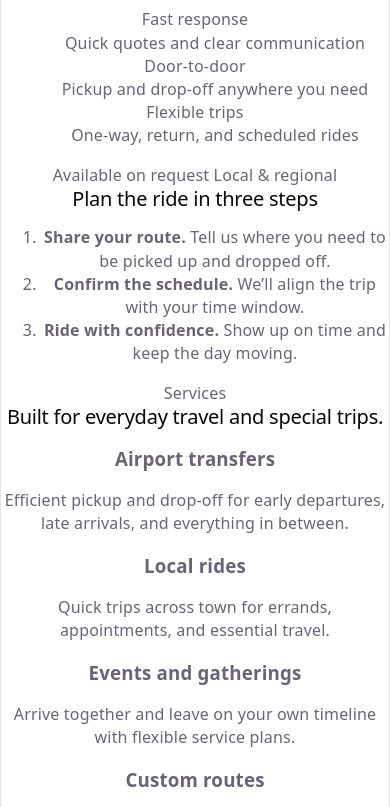
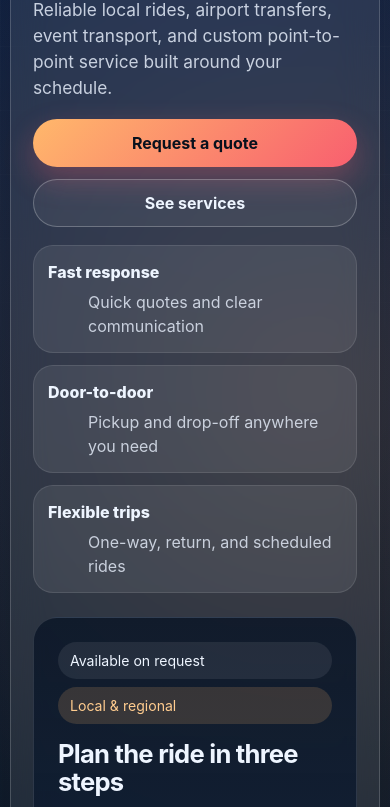
Before and after one commit to Travelingstarservice/travelingstarservice.github.io, a website built with Vite: page index.html in a window 390 px wide. Shown: the part 210-1017 px from the top of the page. Built offline with nearby package versions, Linux system fonts and the light colour scheme.

Commit message:
Update styles in src/style.css for better layout
Refactor CSS variables and styles for improved design consistency and responsiveness.

```diff
--- a/src/style.css
+++ b/src/style.css
@@ -1,296 +1,363 @@
 :root {
-  --text: #6b6375;
-  --text-h: #08060d;
-  --bg: #fff;
-  --border: #e5e4e7;
-  --code-bg: #f4f3ec;
-  --accent: #aa3bff;
-  --accent-bg: rgba(170, 59, 255, 0.1);
-  --accent-border: rgba(170, 59, 255, 0.5);
-  --social-bg: rgba(244, 243, 236, 0.5);
-  --shadow:
-    rgba(0, 0, 0, 0.1) 0 10px 15px -3px, rgba(0, 0, 0, 0.05) 0 4px 6px -2px;
-
-  --sans: system-ui, 'Segoe UI', Roboto, sans-serif;
-  --heading: system-ui, 'Segoe UI', Roboto, sans-serif;
-  --mono: ui-monospace, Consolas, monospace;
-
-  font: 18px/145% var(--sans);
-  letter-spacing: 0.18px;
-  color-scheme: light dark;
-  color: var(--text);
-  background: var(--bg);
+  font-family: Inter, ui-sans-serif, system-ui, -apple-system, BlinkMacSystemFont, 'Segoe UI', sans-serif;
+  line-height: 1.5;
+  font-weight: 400;
+  color: #f3f7fb;
+  background:
+    radial-gradient(circle at top, rgba(35, 95, 235, 0.22), transparent 34%),
+    radial-gradient(circle at 80% 20%, rgba(255, 164, 72, 0.18), transparent 26%),
+    linear-gradient(180deg, #06111f 0%, #09192d 42%, #f5f7fb 42%, #f5f7fb 100%);
   font-synthesis: none;
   text-rendering: optimizeLegibility;
   -webkit-font-smoothing: antialiased;
   -moz-osx-font-smoothing: grayscale;
-
-  @media (max-width: 1024px) {
-    font-size: 16px;
-  }
+  color: #102033;
 }
 
-@media (prefers-color-scheme: dark) {
-  :root {
-    --text: #9ca3af;
-    --text-h: #f3f4f6;
-    --bg: #16171d;
-    --border: #2e303a;
-    --code-bg: #1f2028;
-    --accent: #c084fc;
-    --accent-bg: rgba(192, 132, 252, 0.15);
-    --accent-border: rgba(192, 132, 252, 0.5);
-    --social-bg: rgba(47, 48, 58, 0.5);
-    --shadow:
-      rgba(0, 0, 0, 0.4) 0 10px 15px -3px, rgba(0, 0, 0, 0.25) 0 4px 6px -2px;
-  }
+* {
+  box-sizing: border-box;
+}
 
-  #social .button-icon {
-    filter: invert(1) brightness(2);
-  }
+html {
+  scroll-behavior: smooth;
 }
 
 body {
   margin: 0;
+  min-width: 320px;
+  min-height: 100vh;
+}
+
+body::before {
+  content: '';
+  position: fixed;
+  inset: 0;
+  pointer-events: none;
+  background-image: linear-gradient(rgba(255, 255, 255, 0.04) 1px, transparent 1px), linear-gradient(90deg, rgba(255, 255, 255, 0.04) 1px, transparent 1px);
+  background-size: 64px 64px;
+  mask-image: linear-gradient(to bottom, rgba(0, 0, 0, 0.6), transparent 85%);
+}
+
+a {
+  color: inherit;
+  text-decoration: none;
+}
+
+button,
+a {
+  -webkit-tap-highlight-color: transparent;
+}
+
+#app {
+  width: 100%;
+}
+
+.site-shell {
+  width: min(1180px, calc(100% - 32px));
+  margin: 0 auto;
+  padding: 48px 0 72px;
+}
+
+.hero,
+.section,
+.contact-band {
+  border: 1px solid rgba(255, 255, 255, 0.18);
+  background: rgba(255, 255, 255, 0.08);
+  backdrop-filter: blur(18px);
+  box-shadow: 0 18px 60px rgba(4, 12, 24, 0.18);
+}
+
+.hero {
+  display: grid;
+  grid-template-columns: minmax(0, 1.5fr) minmax(320px, 0.9fr);
+  gap: 24px;
+  padding: 32px;
+  border-radius: 28px;
+  color: #eef5ff;
+}
+
+.hero-copy {
+  display: grid;
+  gap: 18px;
+}
+
+.eyebrow {
+  margin: 0;
+  text-transform: uppercase;
+  letter-spacing: 0.18em;
+  font-size: 0.78rem;
+  font-weight: 700;
+  color: #92c4ff;
 }
 
 h1,
-h2 {
-  font-family: var(--heading);
-  font-weight: 500;
-  color: var(--text-h);
+h2,
+h3,
+p,
+dl,
+ol,
+ul {
+  margin: 0;
 }
 
 h1 {
-  font-size: 56px;
-  letter-spacing: -1.68px;
-  margin: 32px 0;
-  @media (max-width: 1024px) {
-    font-size: 36px;
-    margin: 20px 0;
-  }
-}
-h2 {
-  font-size: 24px;
-  line-height: 118%;
-  letter-spacing: -0.24px;
-  margin: 0 0 8px;
-  @media (max-width: 1024px) {
-    font-size: 20px;
-  }
-}
-p {
-  margin: 0;
+  font-size: clamp(2.4rem, 6vw, 5rem);
+  line-height: 0.95;
+  letter-spacing: -0.05em;
+  max-width: 10ch;
 }
 
-code,
-.counter {
-  font-family: var(--mono);
-  display: inline-flex;
-  border-radius: 4px;
-  color: var(--text-h);
+h2 {
+  font-size: clamp(1.6rem, 3vw, 2.3rem);
+  line-height: 1.1;
+  letter-spacing: -0.03em;
 }
 
-code {
-  font-size: 15px;
-  line-height: 135%;
-  padding: 4px 8px;
-  background: var(--code-bg);
+.lede {
+  max-width: 60ch;
+  font-size: 1.08rem;
+  color: rgba(236, 243, 255, 0.82);
 }
 
-.counter {
-  font-size: 16px;
-  padding: 5px 10px;
-  border-radius: 5px;
-  color: var(--accent);
-  background: var(--accent-bg);
-  border: 2px solid transparent;
-  transition: border-color 0.3s;
-  margin-bottom: 24px;
+.hero-actions {
+  display: flex;
+  flex-wrap: wrap;
+  gap: 12px;
+}
 
-  &:hover {
-    border-color: var(--accent-border);
+.button {
+  display: inline-flex;
+  align-items: center;
+  justify-content: center;
+  min-height: 48px;
+  padding: 0 18px;
+  border-radius: 999px;
+  font-weight: 700;
+  transition: transform 160ms ease, box-shadow 160ms ease, background 160ms ease;
+}
+
+.button:hover {
+  transform: translateY(-1px);
+}
+
+.button-primary {
+  background: linear-gradient(135deg, #ffb86b, #f85f6f);
+  color: #08111d;
+  box-shadow: 0 12px 30px rgba(248, 95, 111, 0.3);
+}
+
+.button-secondary {
+  color: #eef5ff;
+  border: 1px solid rgba(255, 255, 255, 0.25);
+  background: rgba(255, 255, 255, 0.06);
+}
+
+.button-dark {
+  color: #08111d;
+}
+
+.hero-stats {
+  display: grid;
+  grid-template-columns: repeat(3, minmax(0, 1fr));
+  gap: 12px;
+}
+
+.hero-stats div,
+.service-card,
+.info-panel {
+  border-radius: 20px;
+  background: rgba(255, 255, 255, 0.08);
+  border: 1px solid rgba(255, 255, 255, 0.1);
+}
+
+.hero-stats div {
+  padding: 14px;
+}
+
+.hero-stats dt,
+.service-card h3 {
+  font-weight: 800;
+  margin-bottom: 6px;
+}
+
+.hero-stats dd,
+.service-card p,
+.info-panel p,
+.contact-band p,
+.steps li {
+  color: rgba(235, 242, 255, 0.8);
+}
+
+.hero-card {
+  display: grid;
+  align-content: start;
+  gap: 16px;
+  padding: 24px;
+  border-radius: 24px;
+  background: linear-gradient(180deg, rgba(11, 22, 39, 0.82), rgba(18, 35, 59, 0.92));
+  border: 1px solid rgba(255, 255, 255, 0.12);
+}
+
+.card-top {
+  display: flex;
+  flex-wrap: wrap;
+  gap: 8px;
+}
+
+.pill {
+  display: inline-flex;
+  align-items: center;
+  padding: 8px 12px;
+  border-radius: 999px;
+  background: rgba(255, 255, 255, 0.08);
+  color: #eef5ff;
+  font-size: 0.88rem;
+}
+
+.pill-accent {
+  background: rgba(255, 184, 107, 0.16);
+  color: #ffcc8f;
+}
+
+.steps {
+  display: grid;
+  gap: 14px;
+  padding-left: 1.2rem;
+}
+
+.steps li {
+  padding-left: 8px;
+}
+
+.steps strong {
+  display: block;
+  color: #ffffff;
+  margin-bottom: 4px;
+}
+
+.section {
+  margin-top: 24px;
+  border-radius: 28px;
+  padding: 32px;
+  background: rgba(255, 255, 255, 0.9);
+  color: #102033;
+}
+
+.section-heading {
+  display: grid;
+  gap: 10px;
+  margin-bottom: 20px;
+}
+
+.services-grid {
+  display: grid;
+  grid-template-columns: repeat(4, minmax(0, 1fr));
+  gap: 16px;
+}
+
+.service-card {
+  padding: 18px;
+  background: linear-gradient(180deg, #ffffff, #f3f7fb);
+  border-color: rgba(16, 32, 51, 0.08);
+  box-shadow: 0 10px 22px rgba(18, 30, 48, 0.07);
+}
+
+.service-card p,
+.info-panel p,
+.contact-band p {
+  color: #5b6777;
+}
+
+.section-split {
+  display: grid;
+  grid-template-columns: repeat(2, minmax(0, 1fr));
+  gap: 16px;
+}
+
+.info-panel {
+  padding: 24px;
+  color: #102033;
+  background: linear-gradient(180deg, #ffffff, #f4f7fb);
+  border-color: rgba(16, 32, 51, 0.08);
+}
+
+.info-panel-alt {
+  background: linear-gradient(180deg, #ffffff, #eef4ff);
+}
+
+.checklist {
+  display: grid;
+  gap: 12px;
+  padding-left: 1.1rem;
+}
+
+.checklist li::marker {
+  color: #2b6fe6;
+}
+
+.contact-band {
+  margin-top: 24px;
+  display: flex;
+  align-items: center;
+  justify-content: space-between;
+  gap: 20px;
+  padding: 28px 32px;
+  border-radius: 28px;
+  background: linear-gradient(135deg, #0f2137, #173356);
+  color: #eef5ff;
+}
+
+.contact-band p {
+  color: rgba(235, 242, 255, 0.84);
+  max-width: 58ch;
+}
+
+@media (max-width: 980px) {
+  .hero,
+  .section-split,
+  .services-grid,
+  .hero-stats,
+  .contact-band {
+    grid-template-columns: 1fr;
   }
-  &:focus-visible {
-    outline: 2px solid var(--accent);
-    outline-offset: 2px;
+
+  .services-grid {
+    grid-template-columns: repeat(2, minmax(0, 1fr));
+  }
+
+  .site-shell {
+    width: min(100% - 20px, 1180px);
+    padding-top: 20px;
+  }
+
+  .hero,
+  .section,
+  .contact-band {
+    padding: 22px;
+    border-radius: 22px;
+  }
+
+  .contact-band {
+    display: grid;
   }
 }
 
-.hero {
-  position: relative;
-
-  .base,
-  .framework,
-  .vite {
-    inset-inline: 0;
-    margin: 0 auto;
+@media (max-width: 640px) {
+  .services-grid {
+    grid-template-columns: 1fr;
   }
 
-  .base {
-    width: 170px;
-    position: relative;
-    z-index: 0;
+  .hero-actions,
+  .card-top {
+    flex-direction: column;
+    align-items: stretch;
   }
 
-  .framework,
-  .vite {
-    position: absolute;
+  .button {
+    width: 100%;
   }
 
-  .framework {
-    z-index: 1;
-    top: 34px;
-    height: 28px;
-    transform: perspective(2000px) rotateZ(300deg) rotateX(44deg) rotateY(39deg)
-      scale(1.4);
-  }
-
-  .vite {
-    z-index: 0;
-    top: 107px;
-    height: 26px;
-    width: auto;
-    transform: perspective(2000px) rotateZ(300deg) rotateX(40deg) rotateY(39deg)
-      scale(0.8);
+  h1 {
+    max-width: none;
   }
 }
-
-#app {
-  width: 1126px;
-  max-width: 100%;
-  margin: 0 auto;
-  text-align: center;
-  border-inline: 1px solid var(--border);
-  min-height: 100svh;
-  display: flex;
-  flex-direction: column;
-  box-sizing: border-box;
-}
-
-#center {
-  display: flex;
-  flex-direction: column;
-  gap: 25px;
-  place-content: center;
-  place-items: center;
-  flex-grow: 1;
-
-  @media (max-width: 1024px) {
-    padding: 32px 20px 24px;
-    gap: 18px;
-  }
-}
-
-#next-steps {
-  display: flex;
-  border-top: 1px solid var(--border);
-  text-align: left;
-
-  & > div {
-    flex: 1 1 0;
-    padding: 32px;
-    @media (max-width: 1024px) {
-      padding: 24px 20px;
-    }
-  }
-
-  .icon {
-    margin-bottom: 16px;
-    width: 22px;
-    height: 22px;
-  }
-
-  @media (max-width: 1024px) {
-    flex-direction: column;
-    text-align: center;
-  }
-}
-
-#docs {
-  border-right: 1px solid var(--border);
-
-  @media (max-width: 1024px) {
-    border-right: none;
-    border-bottom: 1px solid var(--border);
-  }
-}
-
-#next-steps ul {
-  list-style: none;
-  padding: 0;
-  display: flex;
-  gap: 8px;
-  margin: 32px 0 0;
-
-  .logo {
-    height: 18px;
-  }
-
-  a {
-    color: var(--text-h);
-    font-size: 16px;
-    border-radius: 6px;
-    background: var(--social-bg);
-    display: flex;
-    padding: 6px 12px;
-    align-items: center;
-    gap: 8px;
-    text-decoration: none;
-    transition: box-shadow 0.3s;
-
-    &:hover {
-      box-shadow: var(--shadow);
-    }
-    .button-icon {
-      height: 18px;
-      width: 18px;
-    }
-  }
-
-  @media (max-width: 1024px) {
-    margin-top: 20px;
-    flex-wrap: wrap;
-    justify-content: center;
-
-    li {
-      flex: 1 1 calc(50% - 8px);
-    }
-
-    a {
-      width: 100%;
-      justify-content: center;
-      box-sizing: border-box;
-    }
-  }
-}
-
-#spacer {
-  height: 88px;
-  border-top: 1px solid var(--border);
-  @media (max-width: 1024px) {
-    height: 48px;
-  }
-}
-
-.ticks {
-  position: relative;
-  width: 100%;
-
-  &::before,
-  &::after {
-    content: '';
-    position: absolute;
-    top: -4.5px;
-    border: 5px solid transparent;
-  }
-
-  &::before {
-    left: 0;
-    border-left-color: var(--border);
-  }
-  &::after {
-    right: 0;
-    border-right-color: var(--border);
-  }
-}
```
